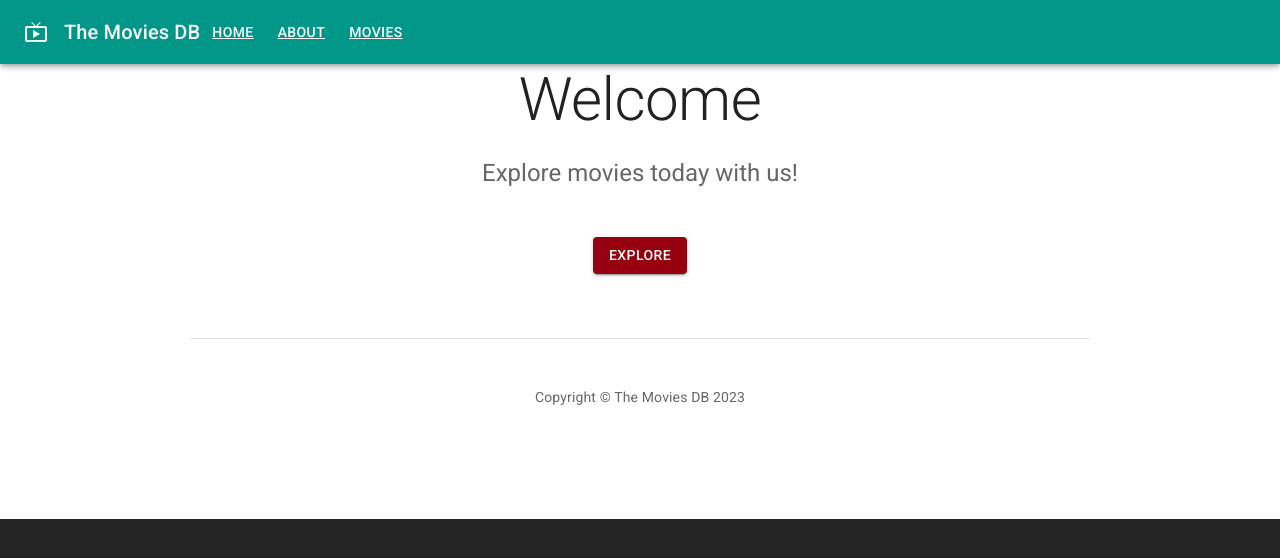
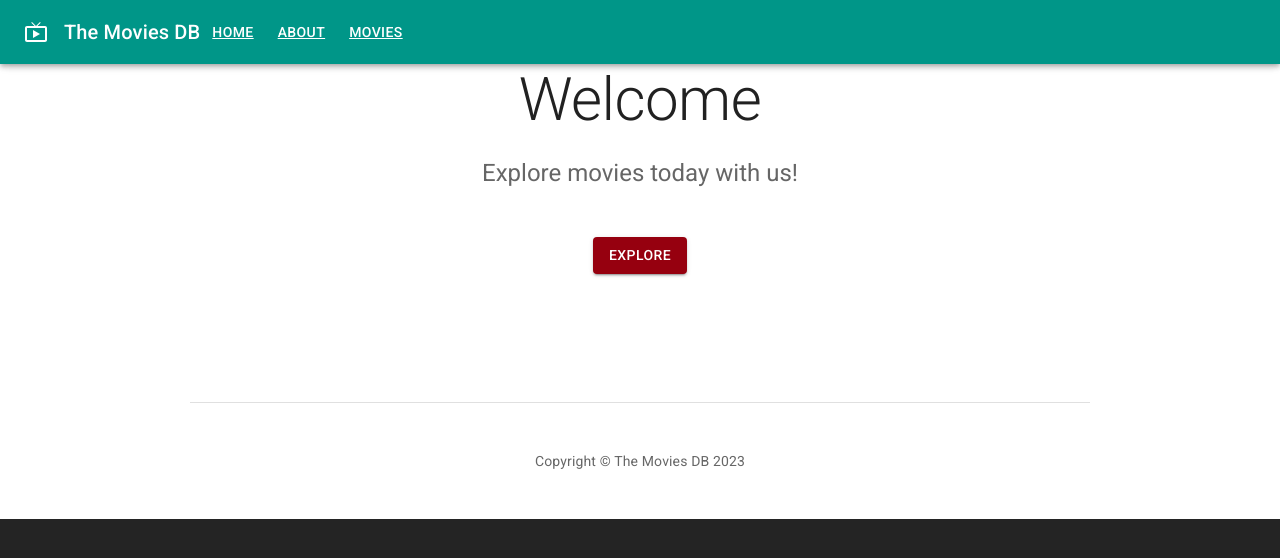
Before and after one commit to DenysBorysiuk/movies-db, a React (Vite) app: page / in a window 1280 px wide. Shown: the top 558 px of the page. Built offline with nearby package versions, Linux system fonts and the light colour scheme; no server answers.

Commit message:
add footer

```diff
--- a/src/App.tsx
+++ b/src/App.tsx
@@ -2,9 +2,9 @@ import { Outlet } from 'react-router-dom';
 import { LiveTvOutlined } from '@mui/icons-material';
 import { AppBar, CssBaseline, Toolbar, Typography, createTheme } from '@mui/material';
 import { teal } from '@mui/material/colors';
+import { ThemeProvider } from '@emotion/react';
 
-import { Navigation } from '@/components/Navigation';
-import { ThemeProvider } from '@emotion/react';
+import { Footer, Navigation } from '@/components';
 
 const defaultTheme = createTheme({
   palette: {
@@ -34,6 +34,8 @@ export const App = () => {
       <main>
         <Outlet />
       </main>
+
+      <Footer />
     </ThemeProvider>
   );
 };
--- /dev/null
+++ b/src/components/Footer/Footer.tsx
@@ -0,0 +1,19 @@
+import { Container, Typography } from '@mui/material';
+
+export const Footer = () => {
+  return (
+    <Container
+      maxWidth="md"
+      component="footer"
+      sx={{
+        borderTop: theme => `1px solid ${theme.palette.divider}`,
+        mt: 8,
+        py: [3, 6],
+      }}
+    >
+      <Typography variant="body2" color="text.secondary" align="center">
+        Copyright © The Movies DB {new Date().getFullYear()}
+      </Typography>
+    </Container>
+  );
+};
--- /dev/null
+++ b/src/components/Footer/index.tsx
@@ -0,0 +1 @@
+export * from './Footer';
--- /dev/null
+++ b/src/components/index.ts
@@ -0,0 +1,3 @@
+export * from './Footer';
+export * from './MovieCard';
+export * from './Navigation';
--- a/src/pages/Home/Home.tsx
+++ b/src/pages/Home/Home.tsx
@@ -1,13 +1,5 @@
 import { Box, Button, Container, Stack, Typography } from '@mui/material';
 import { Link as RouterLink } from 'react-router-dom';
-
-function Copyright() {
-  return (
-    <Typography variant="body2" color="text.secondary" align="center">
-      Copyright © The Movies DB {new Date().getFullYear()}
-    </Typography>
-  );
-}
 
 const Home = () => {
   return (
@@ -16,26 +8,17 @@ const Home = () => {
         <Typography component="h1" variant="h2" align="center" color="text.primary" gutterBottom>
           Welcome
         </Typography>
+
         <Typography variant="h5" align="center" color="text.secondary" paragraph>
           Explore movies today with us!
         </Typography>
+
         <Stack sx={{ pt: 4 }} direction="row" spacing={2} justifyContent="center">
           <Button component={RouterLink} to="/movies" variant="contained" color="secondary">
             Explore
           </Button>
         </Stack>
       </Container>
-      <Container
-        maxWidth="md"
-        component="footer"
-        sx={{
-          borderTop: theme => `1px solid ${theme.palette.divider}`,
-          mt: 8,
-          py: [3, 6],
-        }}
-      >
-        <Copyright />
-      </Container>
     </Box>
   );
 };
```
